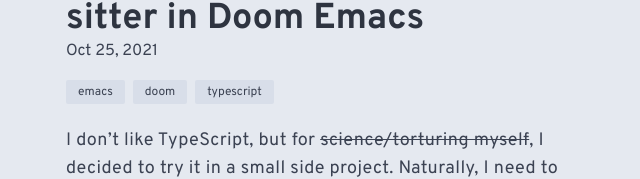
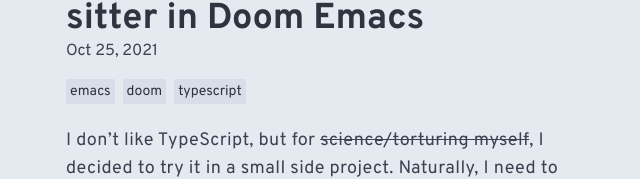
Before and after one commit to merrickluo/mnblog, a Next.js app: page /posts/better-tsx-support-in-doom-emacs in a window 1280 px wide. Shown: the part 118-297 px from the top of the page, without its empty margins (318-958 px from the left). Built offline with nearby package versions, Linux system fonts and the light colour scheme; a web font is replaced by a local one.

Commit message:
add back language indicator

```diff
--- a/components/post_list.jsx
+++ b/components/post_list.jsx
@@ -1,4 +1,5 @@
 import Link from "next/link";
+import Tag from "./tag";
 
 export default function PostList({ posts }) {
   if (!posts || posts.length === 0) {
@@ -20,6 +21,9 @@
             <Link href={`/posts/${encodeURIComponent(p.slug)}`}>
               <a className="text-lg md:ml-12">{p.title}</a>
             </Link>
+            <div className="ml-1 text-xs">
+              <Tag>{p.language == "zh" ? "文" : "En"}</Tag>
+            </div>
           </div>
         </li>
       ))}
--- a/components/tag.jsx
+++ b/components/tag.jsx
@@ -1,11 +1,10 @@
-import Link from "next/link";
-
-export default function Tag({ text, href }) {
+export default function Tag({ children, href }) {
   return (
-    <Link href={href}>
-      <a className="border-none mr-2 text-primary text-xs bg-background-alt hover:bg-background-dark hover:text-secondary rounded-sm px-3 py-1">
-        {text}
-      </a>
-    </Link>
+    <a
+      href={href}
+      className="p-1 border-none bg-background-alt hover:bg-background-dark hover:text-secondary rounded-sm"
+    >
+      {children}
+    </a>
   );
 }
--- a/pages/posts/[slug].jsx
+++ b/pages/posts/[slug].jsx
@@ -1,4 +1,5 @@
 import Head from "next/head";
+import Link from "next/link";
 import Tag from "@components/tag";
 import { useRouter } from "next/router";
 
@@ -51,8 +52,10 @@
         <ol className="mt-4">
           {postData.categories &&
             postData.categories.map((c) => (
-              <li key={c} className="inline-block">
-                <Tag text={c} href={`/categories/${encodeURIComponent(c)}`} />
+              <li key={c} className="inline-block mr-2 text-sm">
+                <Link href={`/categories/${encodeURIComponent(c)}`} passHref>
+                  <Tag>{c}</Tag>
+                </Link>
               </li>
             ))}
         </ol>
```
